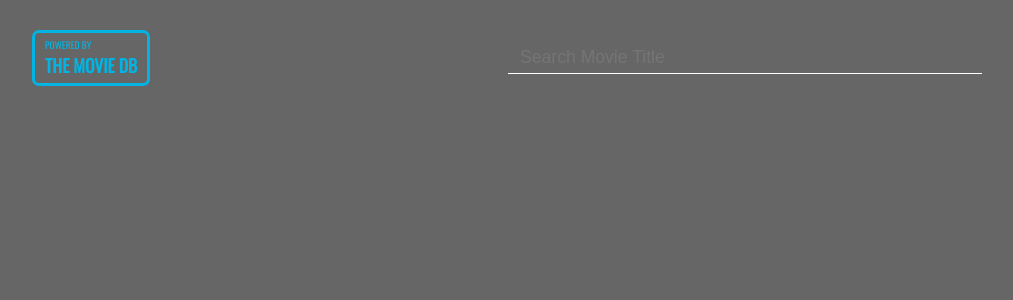
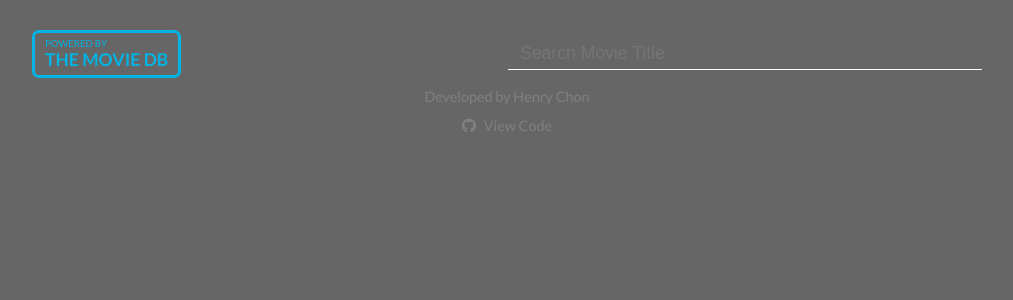
Before and after one commit to chonhenry/typescript-movie-search, a React (Create React App) app: page / in a window 1280 px wide. Shown: the top 300 px of the page, without its empty margins (133-1146 px from the left). Built offline with nearby package versions, Linux system fonts and the light colour scheme; no server answers.

Commit message:
added footer

```diff
--- a/public/index.html
+++ b/public/index.html
@@ -24,6 +24,13 @@
       work correctly both with client-side routing and a non-root public URL.
       Learn how to configure a non-root public URL by running `npm run build`.
     -->
+    <link
+      rel="stylesheet"
+      href="https://cdnjs.cloudflare.com/ajax/libs/font-awesome/6.0.0-beta2/css/all.min.css"
+      integrity="sha512-YWzhKL2whUzgiheMoBFwW8CKV4qpHQAEuvilg9FAn5VJUDwKZZxkJNuGM4XkWuk94WCrrwslk8yWNGmY1EduTA=="
+      crossorigin="anonymous"
+      referrerpolicy="no-referrer"
+    />
     <title>React App</title>
   </head>
   <body>
--- a/src/App.css
+++ b/src/App.css
@@ -25,3 +25,23 @@
   margin-top: 30px;
   z-index: 2;
 }
+
+.footer div {
+  text-align: center;
+  margin: 5px 0;
+}
+
+.footer-link {
+  text-decoration: none;
+  text-align: center;
+  font-family: "Lato", sans-serif;
+  font-size: 0.9rem;
+  color: #808080;
+  transition: 0.5s;
+}
+
+.footer-link:hover {
+  color: #01b4e4;
+  text-decoration: underline;
+  font-size: 1rem;
+}
--- a/src/App.tsx
+++ b/src/App.tsx
@@ -30,6 +30,27 @@ const App: React.FC = () => {
       <div className="container">
         <Navbar />
         {movie !== null && <Card movie={movie} />}
+        <footer className="footer">
+          <div>
+            <a
+              className="footer-link color-text"
+              href="https://www.henrychon.co"
+              target="_blank"
+            >
+              Developed by Henry Chon
+            </a>
+          </div>
+          <div>
+            <a
+              className="footer-link color-text"
+              href="https://github.com/chonhenry/typescript-movie-search"
+              target="_blank"
+            >
+              <i className="fab fa-github" style={{ marginRight: "5px" }}></i>{" "}
+              View Code
+            </a>
+          </div>
+        </footer>
       </div>
     </div>
   );
--- a/src/components/Navbar.css
+++ b/src/components/Navbar.css
@@ -2,6 +2,7 @@
   display: flex;
   align-items: center;
   justify-content: space-between;
+  font-family: "Lato", sans-serif;
 }
 
 .logo {
```
